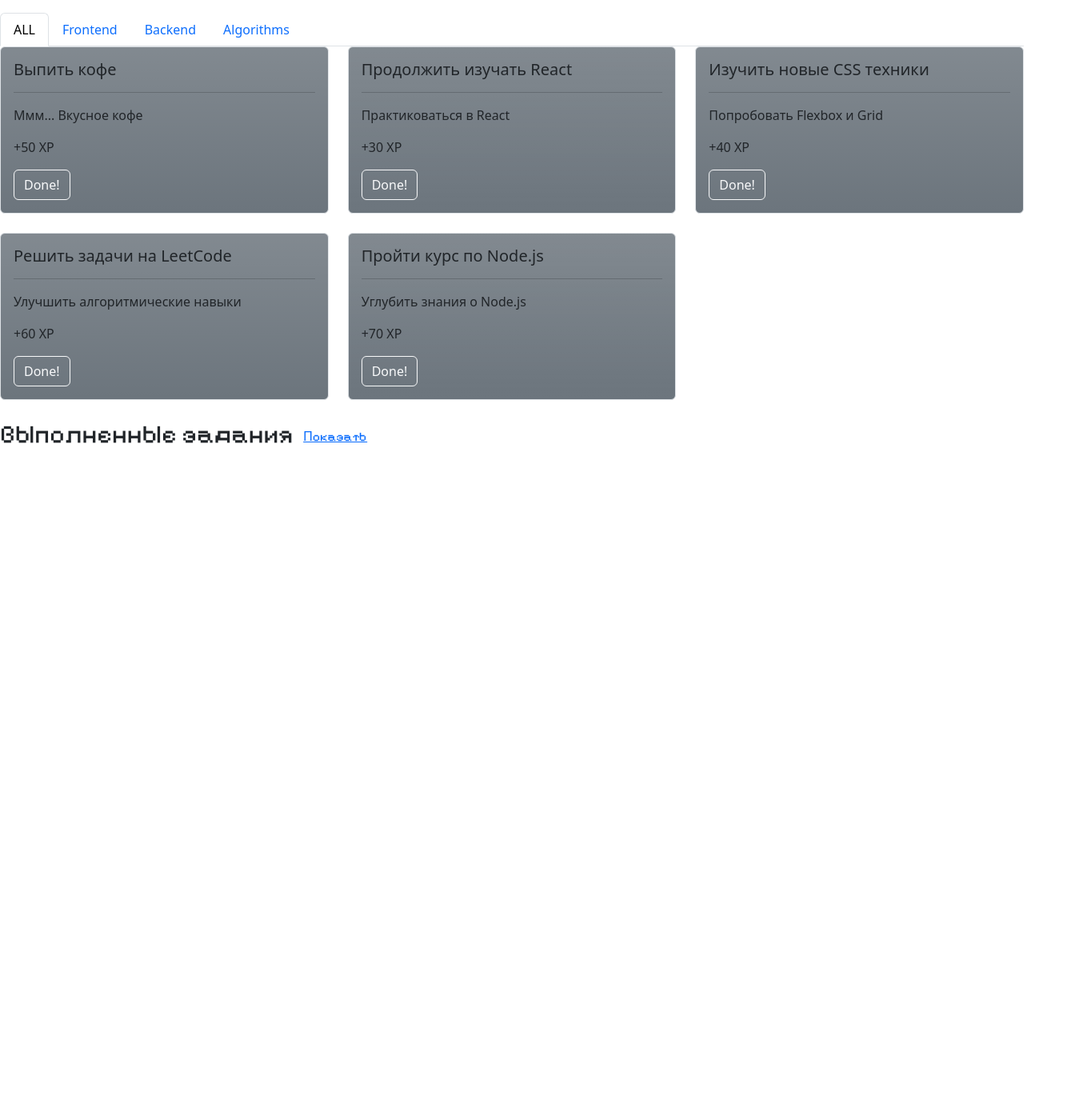
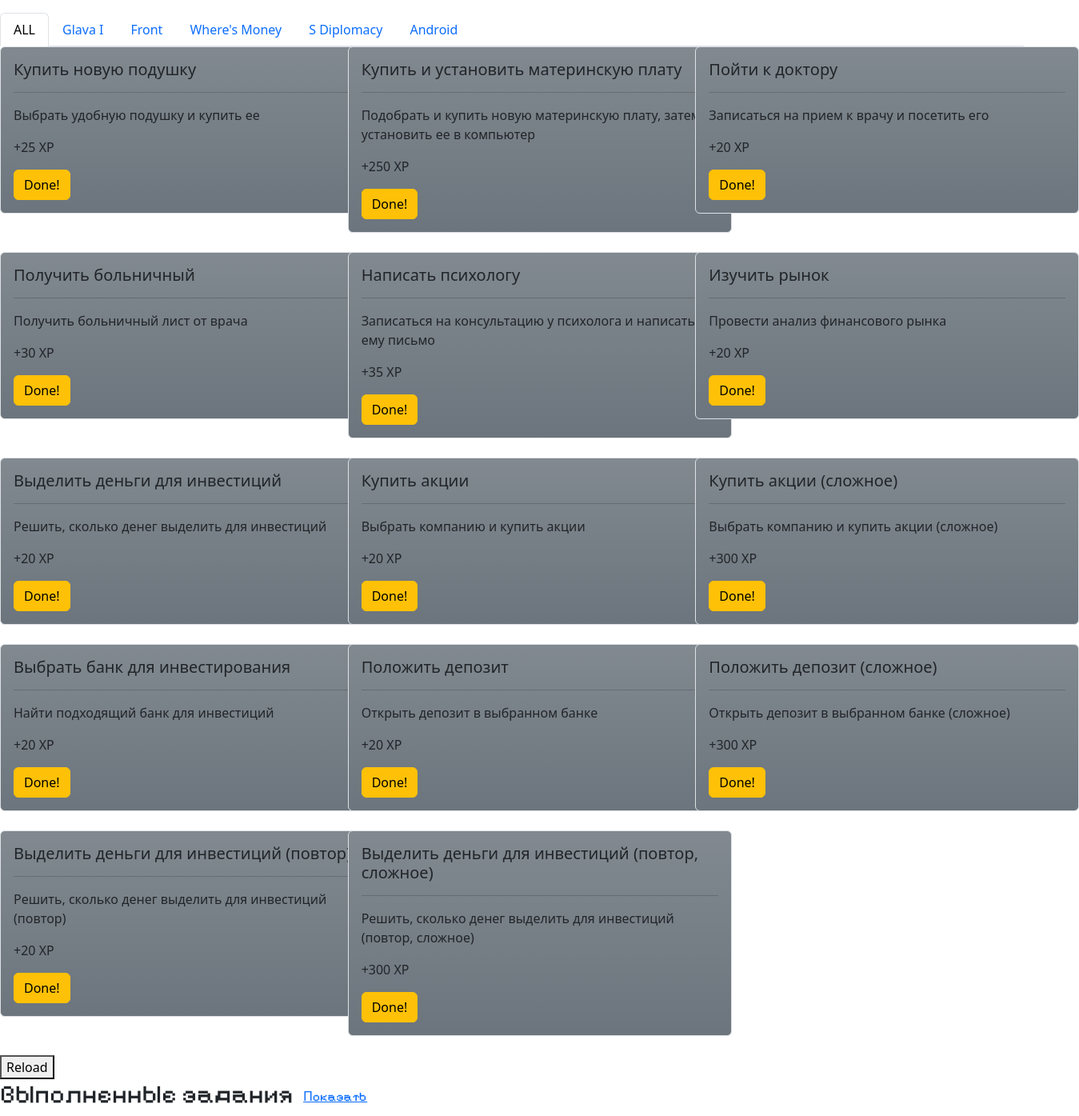
Before and after one commit to logvashgod/progressdoapp, a React (Create React App) app: page / in a window 1280 px wide. Shown: the part 384-1779 px from the top of the page at 80% size, 1349 px wide, since content can reach past the window. Before the commit the page ends 957 px from the top, so only its background shows below. Built offline with nearby package versions, Linux system fonts and the light colour scheme.

Commit message:
added some features

```diff
--- a/src/App.js
+++ b/src/App.js
@@ -4,6 +4,7 @@ import QuestList from "./components/QuestList";
 import UserPanel from "./components/UI/UserPanel";
 import NavBar from "./components/UI/NavBar";
 import CompletedQuestList from "./components/CompletedQuestList";
+import Reloader from "./components/Reloader";
 
 // Функция для сохранения данных в локальное хранилище
 function saveToLocalStorage(key, data) {
@@ -26,49 +27,132 @@ function App() {
     initialQuests || [
       {
         id: Math.floor(Math.random() * 1000),
-        title: "Выпить кофе",
-        body: "Ммм... Вкусное кофе",
-        expValue: 50,
-        category: "Frontend",
+        title: "Купить новую подушку",
+        body: "Выбрать удобную подушку и купить ее",
+        expValue: 25,
+        category: "Glava I",
         completedDate: null,
       },
       {
         id: Math.floor(Math.random() * 1000),
-        title: "Продолжить изучать React",
-        body: "Практиковаться в React",
-        expValue: 30,
-        category: "Frontend",
+        title: "Купить и установить материнскую плату",
+        body: "Подобрать и купить новую материнскую плату, затем установить ее в компьютер",
+        expValue: 250,
+        category: "Glava I",
         completedDate: null,
       },
       {
         id: Math.floor(Math.random() * 1000),
-        title: "Изучить новые CSS техники",
-        body: "Попробовать Flexbox и Grid",
-        expValue: 40,
-        category: "Frontend",
+        title: "Пойти к доктору",
+        body: "Записаться на прием к врачу и посетить его",
+        expValue: 20,
+        category: "Glava I",
         completedDate: null,
       },
       {
         id: Math.floor(Math.random() * 1000),
-        title: "Решить задачи на LeetCode",
-        body: "Улучшить алгоритмические навыки",
-        expValue: 60,
-        category: "Algorithms",
+        title: "Получить больничный",
+        body: "Получить больничный лист от врача",
+        expValue: 30,
+        category: "Glava I",
         completedDate: null,
       },
       {
         id: Math.floor(Math.random() * 1000),
-        title: "Пройти курс по Node.js",
-        body: "Углубить знания о Node.js",
-        expValue: 70,
-        category: "Backend",
+        title: "Написать психологу",
+        body: "Записаться на консультацию у психолога и написать ему письмо",
+        expValue: 35,
+        category: "Glava I",
+        completedDate: null,
+      },
+      {
+        id: Math.floor(Math.random() * 1000),
+        title: "Изучить рынок",
+        body: "Провести анализ финансового рынка",
+        expValue: 20,
+        category: "Where's Money",
+        completedDate: null,
+      },
+      {
+        id: Math.floor(Math.random() * 1000),
+        title: "Выделить деньги для инвестиций",
+        body: "Решить, сколько денег выделить для инвестиций",
+        expValue: 20,
+        category: "Where's Money",
+        completedDate: null,
+      },
+      {
+        id: Math.floor(Math.random() * 1000),
+        title: "Купить акции",
+        body: "Выбрать компанию и купить акции",
+        expValue: 20,
+        category: "Where's Money",
+        completedDate: null,
+      },
+      {
+        id: Math.floor(Math.random() * 1000),
+        title: "Купить акции (сложное)",
+        body: "Выбрать компанию и купить акции (сложное)",
+        expValue: 300,
+        category: "Where's Money",
+        completedDate: null,
+      },
+      {
+        id: Math.floor(Math.random() * 1000),
+        title: "Выбрать банк для инвестирования",
+        body: "Найти подходящий банк для инвестиций",
+        expValue: 20,
+        category: "Where's Money",
+        completedDate: null,
+      },
+      {
+        id: Math.floor(Math.random() * 1000),
+        title: "Положить депозит",
+        body: "Открыть депозит в выбранном банке",
+        expValue: 20,
+        category: "Where's Money",
+        completedDate: null,
+      },
+      {
+        id: Math.floor(Math.random() * 1000),
+        title: "Положить депозит (сложное)",
+        body: "Открыть депозит в выбранном банке (сложное)",
+        expValue: 300,
+        category: "Where's Money",
+        completedDate: null,
+      },
+      {
+        id: Math.floor(Math.random() * 1000),
+        title: "Выделить деньги для инвестиций (повтор)",
+        body: "Решить, сколько денег выделить для инвестиций (повтор)",
+        expValue: 20,
+        category: "Where's Money",
+        completedDate: null,
+      },
+      {
+        id: Math.floor(Math.random() * 1000),
+        title: "Выделить деньги для инвестиций (повтор, сложное)",
+        body: "Решить, сколько денег выделить для инвестиций (повтор, сложное)",
+        expValue: 300,
+        category: "Where's Money",
         completedDate: null,
       },
     ]
   );
 
   const addQuest = () => {
-    const newQuest = {};
+    const newQuest = {
+      id: Math.floor(Math.random() * 1000),
+      title: "Новый квест", // Задайте заголовок нового квеста
+      body: "Описание нового квеста", // Задайте описание нового квеста
+      expValue: 20, // Укажите количество опыта, которое дает новый квест
+      category: "Глава I", // Задайте категорию нового квеста
+      completedDate: null,
+    };
+
+    if (!quests.some((quest) => quest.id === newQuest.id)) {
+      setQuests((prevQuests) => [...prevQuests, newQuest]);
+    }
   };
 
   const [completedQuests, setCompletedQuests] = useState(
@@ -85,9 +169,11 @@ function App() {
 
   const [categories, setCategories] = useState([
     "ALL",
-    "Frontend",
-    "Backend",
-    "Algorithms",
+    "Glava I",
+    "Front",
+    "Where's Money",
+    "S Diplomacy",
+    "Android",
   ]);
 
   const handleCategoryChange = (category) => {
@@ -164,6 +250,7 @@ function App() {
         onDeleteQuest={deleteQuest}
         onCategoryChange={handleCategoryChange}
       />
+      <Reloader addQuest={addQuest} />
 
       <CompletedQuestList completedQuests={completedQuests} />
     </div>
--- a/src/components/QuestItem.jsx
+++ b/src/components/QuestItem.jsx
@@ -4,9 +4,10 @@ import MyButton from "./UI/MyButton";
 function QuestItem({ quest, completeQuest, onDeleteQuest }) {
   return (
     <div className="col-md-4 mb-4">
-      {" "}
-      {/* Каждая карта будет занимать 4 колонки на больших экранах */}
-      <div className="bg-secondary bg-gradient border  card rounded">
+      <div
+        className="bg-secondary bg-gradient border card rounded position-relative"
+        style={{ width: "30rem" }}
+      >
         <div className="card-body">
           <h5 className="card-title">{quest.title}</h5>
           <hr />
--- a/src/components/QuestList.jsx
+++ b/src/components/QuestList.jsx
@@ -20,9 +20,6 @@ function QuestList({
         categories={categories}
         activeCategory={activeCategory}
         onCategoryChange={onCategoryChange}
-        style={{
-          display: categories && categories.length > 0 ? "block" : "none",
-        }}
       />
       {filteredQuests.length > 0 ? (
         <div className="row">
--- /dev/null
+++ b/src/components/Reloader.jsx
@@ -0,0 +1,7 @@
+import React from "react";
+
+function Reloader({ addQuest }) {
+  return <button onClick={addQuest}>Reload</button>;
+}
+
+export default Reloader;
--- a/src/components/UI/MyButton.jsx
+++ b/src/components/UI/MyButton.jsx
@@ -7,7 +7,7 @@ function MyButton({ completeQuest, onDeleteQuest, expValue, quest }) {
   };
 
   return (
-    <button className="btn btn-outline-light" onClick={handleOnClick}>
+    <button className="btn btn-warning" onClick={handleOnClick}>
       Done!
     </button>
   );
```
Also changed, not shown: tailwind.config.js (deleted, +0 -8 lines).
